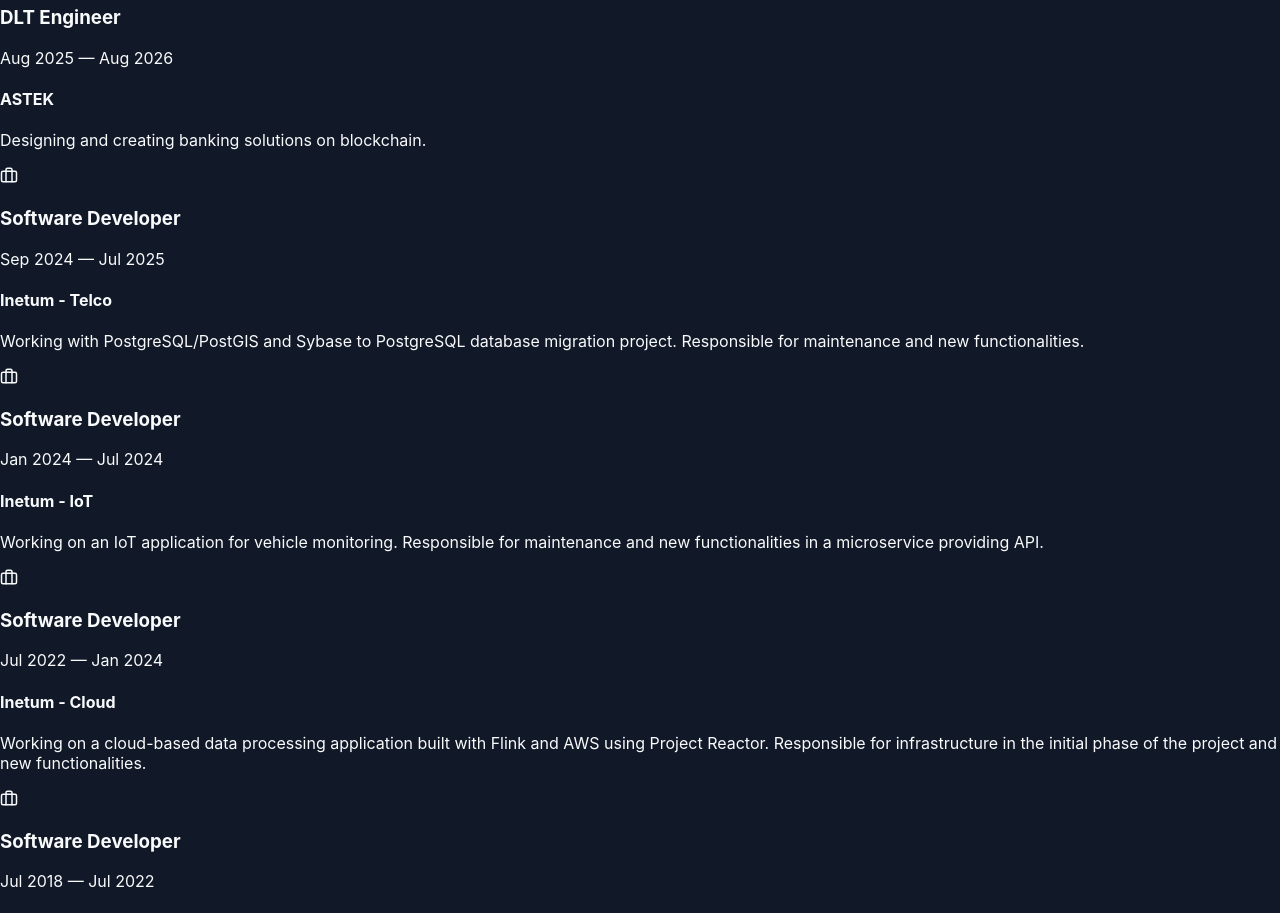
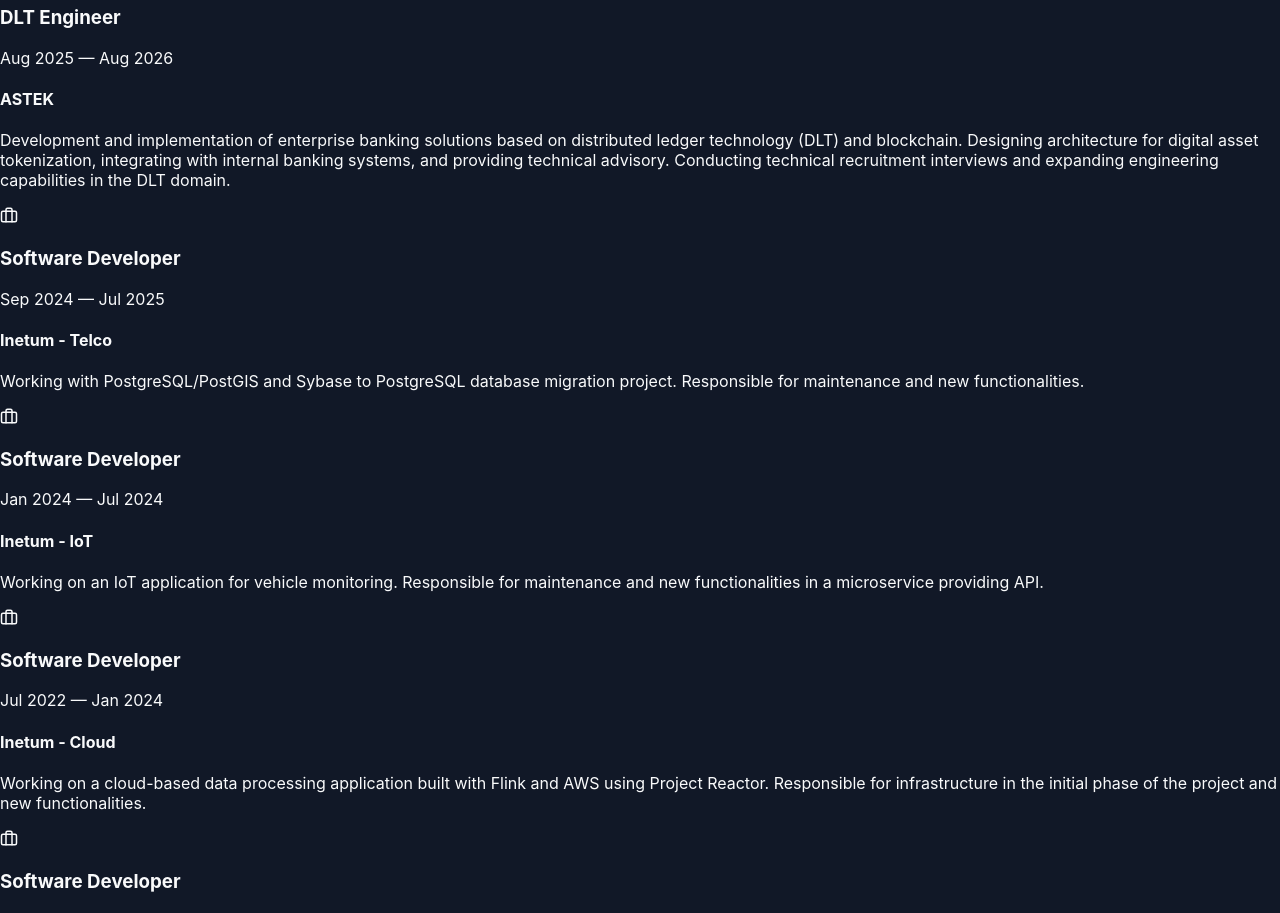
Before and after one commit to sebastianstrzalkowski/cv-website, a React (Create React App) app: page / in a window 1280 px wide. Shown: the part 2300-3213 px from the top of the page. Built offline with nearby package versions, Linux system fonts and the light colour scheme.

Commit message:
feat: expand ASTEK experience description

```diff
--- a/src/data/developerData.js
+++ b/src/data/developerData.js
@@ -356,7 +356,7 @@
     const translations = {
       pl: {
         "GFT": "Praca dla wiodącego banku będącego pionierem w dziedzinie technologii blockchain i tokenizacji aktywów. Projektowanie i rozwój rozwiązań w oparciu o stack Hyperledger oraz platformę BaaS Kaleido. Opracowywanie rozwiązań i prospektów technicznych dla potencjalnych klientów oraz prowadzenie rekrutacji technicznych w obszarze DLT.",
-        "ASTEK": "Projektowanie i tworzenie rozwiązań bankowych na blockchainie.",
+        "ASTEK": "Rozwój i implementacja rozwiązań bankowych klasy enterprise opartych na technologii rozproszonych rejestrów (DLT) i blockchain. Projektowanie architektury do tokenizacji cyfrowych aktywów, integracja z wewnętrznymi systemami bankowymi oraz wsparcie koncepcyjne i technologiczne. Prowadzenie technicznych rozmów rekrutacyjnych oraz rozwój kompetencji inżynierskich w obszarze DLT.",
         "Inetum - Telco": "Praca z PostgreSQL/PostGIS oraz projekt migracji bazy danych z Sybase do PostgreSQL. Odpowiedzialność za utrzymanie i nowe funkcjonalności.",
         "Inetum - IoT": "Praca przy aplikacji IoT do monitorowania pojazdów. Odpowiedzialność za utrzymanie i nowe funkcjonalności w mikroserwisie udostępniającym API.",
         "Inetum - Cloud": "Praca nad aplikacją do przetwarzania danych w chmurze, zbudowaną z wykorzystaniem Flink i AWS z użyciem Project Reactor. Odpowiedzialność za infrastrukturę w początkowej fazie projektu oraz nowe funkcjonalności.",
@@ -365,7 +365,7 @@
       },
       en: {
         "GFT": "Working for a leading bank pioneering blockchain technology and asset tokenization. Designing and developing solutions based on the Hyperledger stack and Kaleido BaaS platform. Developing technical solutions and architecture proposals for prospective clients, along with conducting technical recruitment in the DLT domain.",
-        "ASTEK": "Designing and creating banking solutions on blockchain.",
+        "ASTEK": "Development and implementation of enterprise banking solutions based on distributed ledger technology (DLT) and blockchain. Designing architecture for digital asset tokenization, integrating with internal banking systems, and providing technical advisory. Conducting technical recruitment interviews and expanding engineering capabilities in the DLT domain.",
         "Inetum - Telco": "Working with PostgreSQL/PostGIS and Sybase to PostgreSQL database migration project. Responsible for maintenance and new functionalities.",
         "Inetum - IoT": "Working on an IoT application for vehicle monitoring. Responsible for maintenance and new functionalities in a microservice providing API.",
         "Inetum - Cloud": "Working on a cloud-based data processing application built with Flink and AWS using Project Reactor. Responsible for infrastructure in the initial phase of the project and new functionalities.",
```
